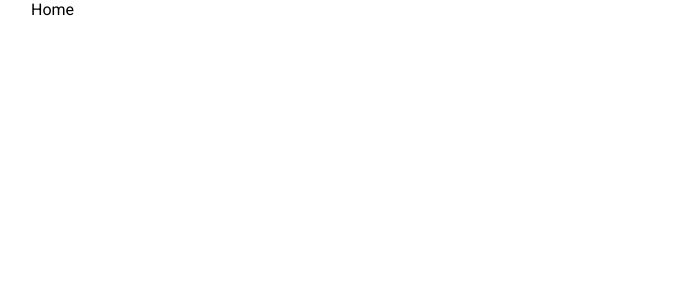
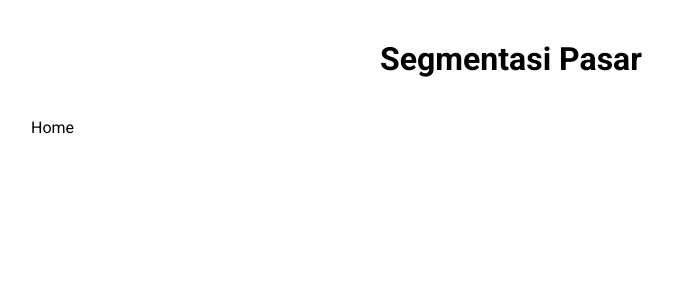
Before and after one commit to BennoAlif/market-grouping-frontend, a React (Create React App) app: page / in a window 1280 px wide. Shown: the top 300 px of the page, without its empty margins (129-802 px from the left). Built offline with nearby package versions, Linux system fonts and the light colour scheme.

Commit message:
fix pagewrapper

```diff
--- a/src/layout/pageWrapper/index.jsx
+++ b/src/layout/pageWrapper/index.jsx
@@ -1,6 +1,7 @@
 import React from 'react'
 import { Helmet } from 'react-helmet'
 
+import Header from '../header'
 import { sPageWrapper } from './styles'
 
 const PageWrapper = ({ children }) => {
@@ -9,7 +10,10 @@ const PageWrapper = ({ children }) => {
             <Helmet>
                 <title>Market Grouping</title>
             </Helmet>
-            <div className={sPageWrapper}>{children}</div>
+            <div className={sPageWrapper}>
+                <Header />
+                <div>{children}</div>
+            </div>
         </>
     )
 }
```
